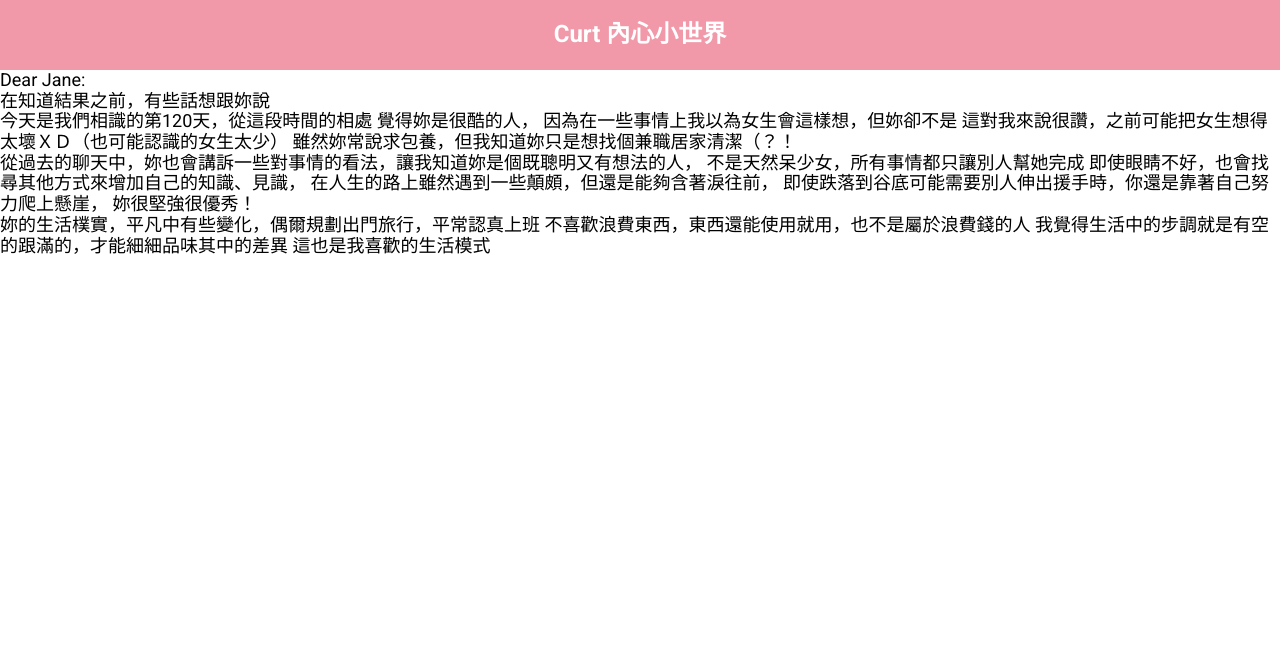
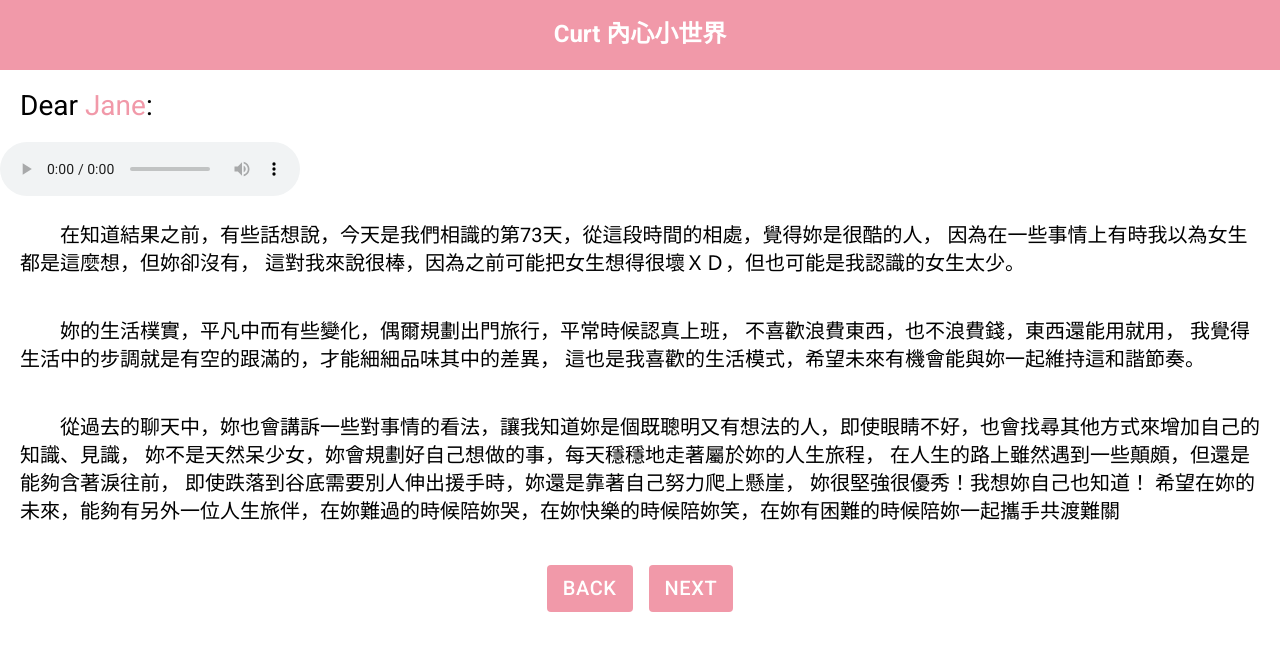
Before and after one commit to curt6815463/jane, a React (Vite) app: page /intro in a window 1280 px wide. Shown: the top 650 px of the page. Built offline with nearby package versions, Linux system fonts and the light colour scheme.

Commit message:
adjust intro video

```diff
--- a/src/Intro.tsx
+++ b/src/Intro.tsx
@@ -1,28 +1,90 @@
+import styled from "styled-components";
+import audioSrc from "./assets/testaudio.m4a";
+import { Button } from "@mui/material";
+import { useNavigate } from "react-router-dom";
+const P1 = styled.div`
+  font-size: 28px;
+  padding: 20px;
+`;
+
+const P = styled.div`
+  font-size: 20px;
+  padding: 20px;
+  line-height: 28px;
+`;
+
+const P3 = styled(P)`
+  text-indent: 40px;
+`;
+
+const ButtonWrapper = styled.div`
+  display: flex;
+  justify-content: center;
+`;
+
 const Intro = () => {
+  const navigate = useNavigate();
+
   return (
-    <div style={{ fontSize: "18px" }}>
-      <div>Dear Jane:</div>
-      <div>在知道結果之前，有些話想跟妳說</div>
-      <div>
-        今天是我們相識的第{"120"}天，從這段時間的相處 覺得妳是很酷的人，
-        因為在一些事情上我以為女生會這樣想，但妳卻不是
-        這對我來說很讚，之前可能把女生想得太壞ＸＤ（也可能認識的女生太少）
-        雖然妳常說求包養，但我知道妳只是想找個兼職居家清潔（？！
-      </div>
-      <div>
-        從過去的聊天中，妳也會講訴一些對事情的看法，讓我知道妳是個既聰明又有想法的人，
-        不是天然呆少女，所有事情都只讓別人幫她完成
-        即使眼睛不好，也會找尋其他方式來增加自己的知識、見識，
+    <div style={{ fontSize: "18px", paddingBottom: "30px" }}>
+      <P1>
+        Dear <span style={{ color: "#f199a9" }}>Jane</span>:
+      </P1>
+      <audio controls>
+        <source src={audioSrc} type="audio/mp4" />
+      </audio>
+      <P3>
+        在知道結果之前，有些話想說，今天是我們相識的第73天，從這段時間的相處，覺得妳是很酷的人，
+        因為在一些事情上有時我以為女生都是這麼想，但妳卻沒有，
+        這對我來說很棒，因為之前可能把女生想得很壞ＸＤ，但也可能是我認識的女生太少。
+      </P3>
+      <P3>
+        妳的生活樸實，平凡中而有些變化，偶爾規劃出門旅行，平常時候認真上班，
+        不喜歡浪費東西，也不浪費錢，東西還能用就用，
+        我覺得生活中的步調就是有空的跟滿的，才能細細品味其中的差異，
+        這也是我喜歡的生活模式，希望未來有機會能與妳一起維持這和諧節奏。
+      </P3>
+      <P3>
+        從過去的聊天中，妳也會講訴一些對事情的看法，讓我知道妳是個既聰明又有想法的人，即使眼睛不好，也會找尋其他方式來增加自己的知識、見識，
+        妳不是天然呆少女，妳會規劃好自己想做的事，每天穩穩地走著屬於妳的人生旅程，
         在人生的路上雖然遇到一些顛頗，但還是能夠含著淚往前，
-        即使跌落到谷底可能需要別人伸出援手時，你還是靠著自己努力爬上懸崖，
-        妳很堅強很優秀！
-      </div>
-      <div>
-        妳的生活樸實，平凡中有些變化，偶爾規劃出門旅行，平常認真上班
-        不喜歡浪費東西，東西還能使用就用，也不是屬於浪費錢的人
-        我覺得生活中的步調就是有空的跟滿的，才能細細品味其中的差異
-        這也是我喜歡的生活模式
-      </div>
+        即使跌落到谷底需要別人伸出援手時，妳還是靠著自己努力爬上懸崖，
+        妳很堅強很優秀！我想妳自己也知道！
+        希望在妳的未來，能夠有另外一位人生旅伴，在妳難過的時候陪妳哭，在妳快樂的時候陪妳笑，在妳有困難的時候陪妳一起攜手共渡難關
+      </P3>
+      <ButtonWrapper>
+        <Button
+          sx={{
+            marginRight: "16px",
+            fontSize: "20px",
+            boxShadow: "none",
+            marginTop: "20px",
+            backgroundColor: "#f199a9",
+            "&:hover": { backgroundColor: "#f199a9" },
+          }}
+          variant="contained"
+          onClick={() => {
+            navigate(-1);
+          }}
+        >
+          BACK
+        </Button>
+        <Button
+          sx={{
+            fontSize: "20px",
+            boxShadow: "none",
+            marginTop: "20px",
+            backgroundColor: "#f199a9",
+            "&:hover": { backgroundColor: "#f199a9" },
+          }}
+          variant="contained"
+          onClick={() => {
+            navigate("/video");
+          }}
+        >
+          Next
+        </Button>
+      </ButtonWrapper>
     </div>
   );
 };
@@ -32,4 +94,7 @@ const Intro = () => {
 // 節省
 // 自我管理
 //
+// a juncture
+
+// jane curt
 export default Intro;
--- a/src/VideoShow.tsx
+++ b/src/VideoShow.tsx
@@ -1,16 +1,58 @@
+import { Button } from "@mui/material";
+import { useNavigate } from "react-router-dom";
+import styled from "styled-components";
+
+const VideoShowStyled = styled.div``;
+const ButtonWrapper = styled.div`
+  display: flex;
+  justify-content: center;
+`;
 const VideoShow = () => {
+  const height = window.innerHeight - 70 - 100;
+  const navigate = useNavigate();
+
   return (
-    <div>
+    <VideoShowStyled>
       <iframe
         width="100%"
-        height="100%"
-        src="https://www.youtube.com/embed/-MkClg7XgRI"
-        title="Does YouTube Want More Vertical Videos?"
+        height={height}
+        src="https://www.youtube.com/embed/p0Cb4TQG28g"
+        title="Jane"
         allow="accelerometer; autoplay; clipboard-write; encrypted-media; gyroscope; picture-in-picture; web-share"
         referrerPolicy="strict-origin-when-cross-origin"
-        allowFullScreen
       ></iframe>
-    </div>
+      <ButtonWrapper>
+        <Button
+          sx={{
+            marginRight: "16px",
+            fontSize: "20px",
+            boxShadow: "none",
+            marginTop: "20px",
+            backgroundColor: "#f199a9",
+            "&:hover": { backgroundColor: "#f199a9" },
+          }}
+          variant="contained"
+          onClick={() => {
+            navigate(-1);
+          }}
+        >
+          BACK
+        </Button>
+        <Button
+          sx={{
+            fontSize: "20px",
+            boxShadow: "none",
+            marginTop: "20px",
+            backgroundColor: "#f199a9",
+            "&:hover": { backgroundColor: "#f199a9" },
+          }}
+          variant="contained"
+          onClick={() => {}}
+        >
+          Next
+        </Button>
+      </ButtonWrapper>
+    </VideoShowStyled>
   );
 };
 
```
Also changed, not shown: 1 other file (tests, documents, lock files or other folders).
